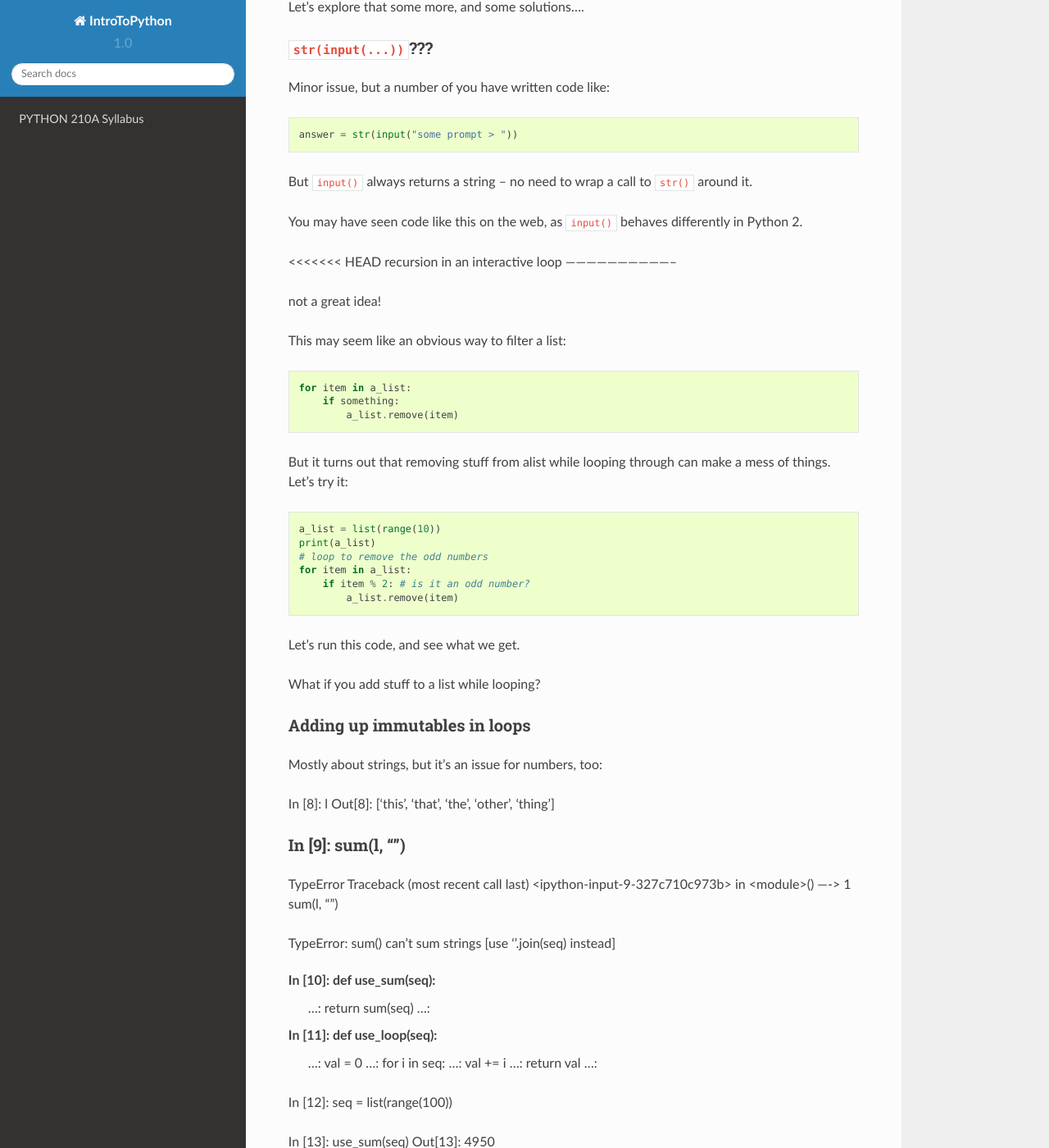
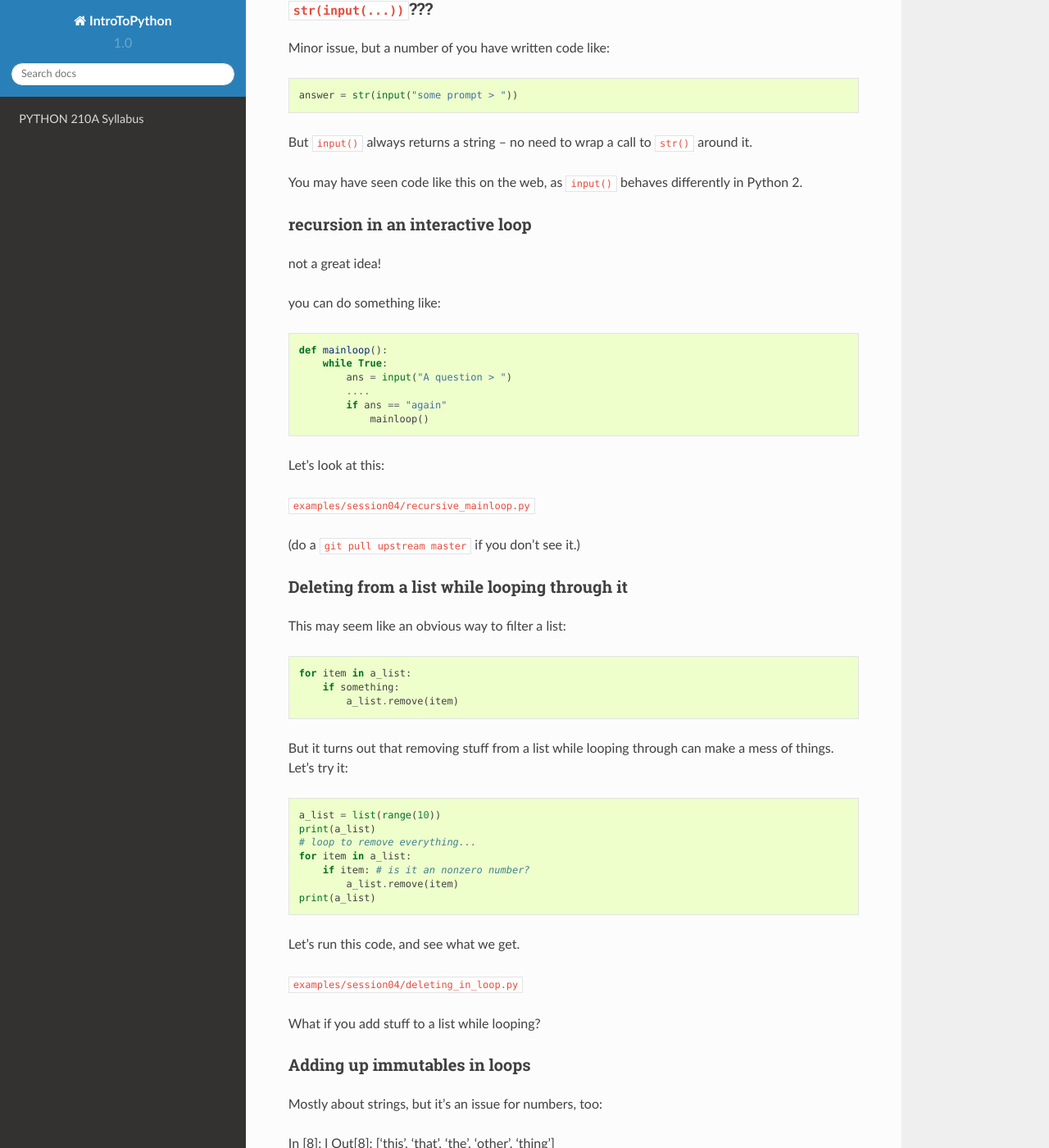
Before and after one commit to UWPCE-PythonCert/IntroPython-2017, a Sphinx documentation site: the page built from materials/source/notes/session04.rst, in a window 1280 px wide and 1400 px high, scrolled down 1651 px. Shown: the whole window at 82% size. Built offline with Sphinx 7.4.7 and the Read the Docs theme 2.0.0, drawn with Linux system fonts in a browser that asks for light colours; some of the changed text lies outside the part shown.

```diff
--- a/materials/source/notes/session04.rst
+++ b/materials/source/notes/session04.rst
@@ -88,13 +87,29 @@
 
 You may have seen code like this on the web, as ``input()`` behaves differently in Python 2.
 
-<<<<<<< HEAD
 recursion in an interactive loop
 --------------------------------
 
 not a great idea!
 
-=======
+you can do something like:
+
+.. code-block:: python
+
+    def mainloop():
+        while True:
+            ans = input("A question > ")
+            ....
+            if ans == "again"
+                mainloop()
+
+Let's look at this:
+
+``examples/session04/recursive_mainloop.py``
+
+(do a ``git pull upstream master`` if you don't see it.)
+
+
 Deleting from a list while looping through it
 ---------------------------------------------
 
@@ -106,18 +121,21 @@
       if something:
           a_list.remove(item)
 
-But it turns out that removing stuff from alist while looping through can make a mess of things. Let's try it:
+But it turns out that removing stuff from a list while looping through can make a mess of things. Let's try it:
 
 .. code-block:: python
 
   a_list = list(range(10))
   print(a_list)
-  # loop to remove the odd numbers
+  # loop to remove everything...
   for item in a_list:
-      if item % 2: # is it an odd number?
+      if item: # is it an nonzero number?
           a_list.remove(item)
+  print(a_list)
 
 Let's run this code, and see what we get.
+
+``examples/session04/deleting_in_loop.py``
 
 What if you add stuff to a list while looping?
 
@@ -172,10 +190,9 @@
 
 This can be confusing, but one key note:
 
-Put as little as possible in this block -- the idea is that most of your code can be run / used as a module, and *onlyl* the code that has to be run in a script goes here. Often that is simply somethign like:
+Put as little as possible in this block -- the idea is that most of your code can be run / used as a module, and *only* the code that has to be run in a script goes here. Often that is simply something like:
 
 .. code-block:: python
 
     if __name__ == "__main__":
         main_function()
->>>>>>> 1cb728a7cd85d9b388616be57569c07092c6f847
```
Also changed, not shown: other parts of materials/source/notes/session04.rst (+1 -2 lines), 2 other files.
